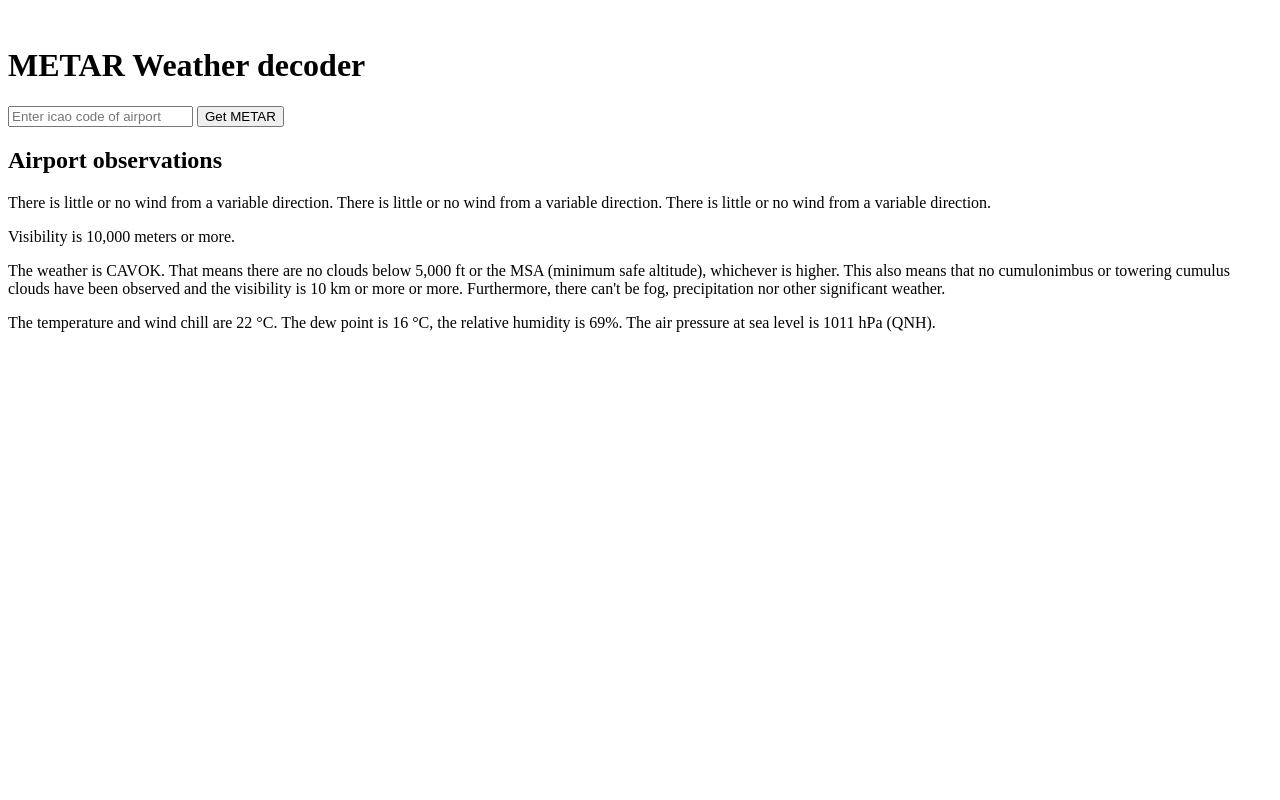
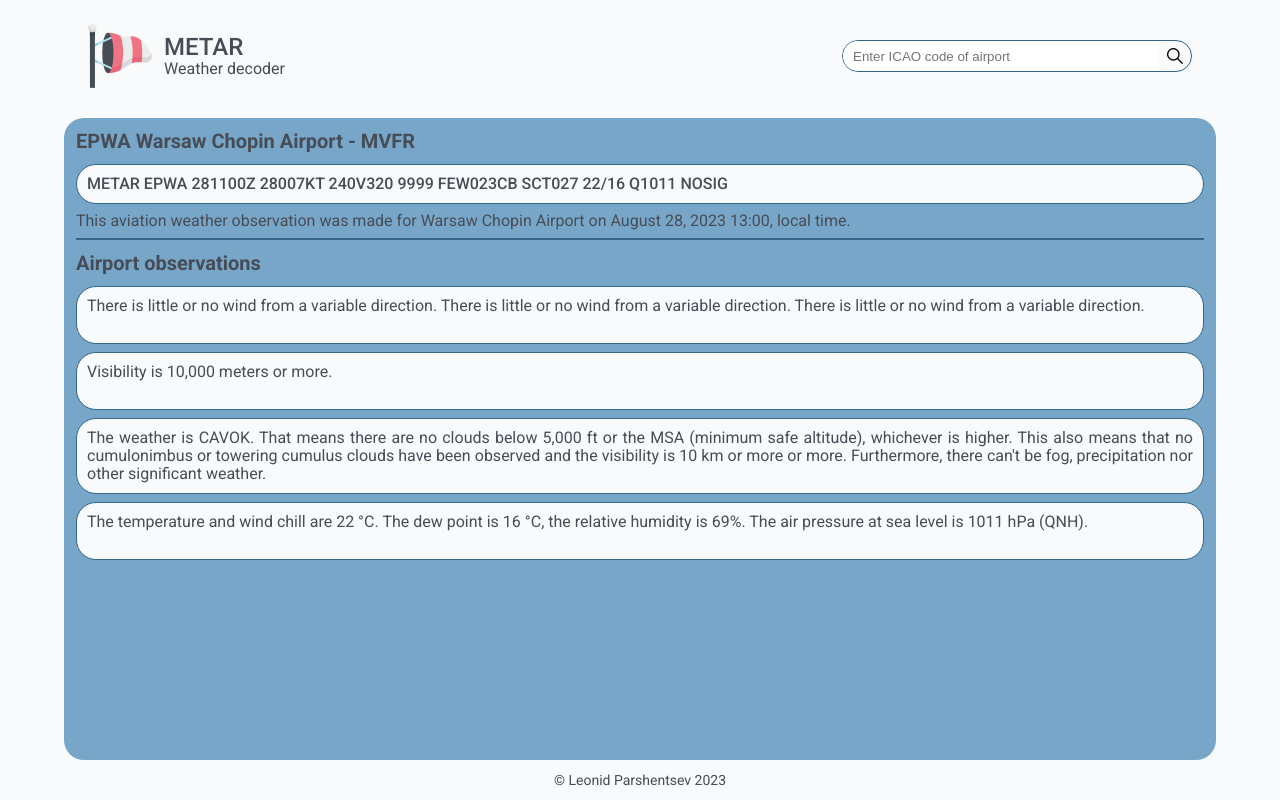
Before and after one commit to leonidparshentsev/Metar_decoder, a plain HTML site: page index.html in a window 1280 px wide. Drawn offline with Linux system fonts and the light colour scheme.

Commit message:
add adaptive layout

```diff
--- a/index.html
+++ b/index.html
@@ -4,42 +4,51 @@
     <meta charset="UTF-8">
     <meta name="viewport" content="width=device-width, initial-scale=1.0">
     <title>METAR weather</title>
+    <link rel="preconnect" href="https://fonts.googleapis.com">
+    <link rel="preconnect" href="https://fonts.gstatic.com" crossorigin>
+    <link href="https://fonts.googleapis.com/css2?family=Roboto:wght@400;500;700&display=swap" rel="stylesheet">
+    <link rel="stylesheet" href="reset.css">
     <link rel="stylesheet" href="style.css">
 </head>
-<body>
-
+<body class="body">
     <header class="header_container">
-        <div class="header__logo">
-            <img src="" alt="" srcset="">
+        <div class="header__logo_container">
+            <div class="header__logo_img">
+                <img class="logo_img img" src="./assets/img/wind-direction.png" alt="Logo image">
+            </div>
+            <div class="header__logo_text dark_font">
+                <h1 class="header__title title">METAR</h1>
+                <p class="header_text text">Weather decoder</p>
+            </div>
         </div>
-        <h1 class="header__title">METAR Weather decoder</h1>
         <form class="header__search" action="">
-            <!-- <label for="icao_code">Enter icao code of airport:</label> -->
-            <input class="input_icao" type="text" name="icao_code" placeholder="Enter icao code of airport" autocomplete="off">
-            <input class="input_button" type="submit" value="Get METAR">
+            <input class="search_input input_icao" type="text" name="icao_code" placeholder="Enter ICAO code of airport" autocomplete="off">
+            <input class="search_input input_button" type="submit" value="">
         </form>
     </header>
-
-    <main class="main__output">
+    <main class="main__output dark_font">
         <div class="output_container">
-            <div class="output__header_container">
-                <h2 class="header__output_title title"></h2>
-                <p class="header__output_text text"></p>
-                <p class="header__output_text text"></p>
+            <div class="output__header_container container">
+                <h2 class="header__output_title output_title title">EPWA Warsaw Chopin Airport - MVFR</h2>
+                <p class="header__output_text output_text text metar dark_font">METAR EPWA 281100Z 28007KT 240V320 9999 FEW023CB SCT027 22/16 Q1011 NOSIG</p>
+                <p class="header__output_text output_text text">This aviation weather observation was made for Warsaw Chopin Airport on August 28, 2023 13:00, local time.</p>
             </div>
-            <div class="output__main_container">
-                <h2 class="main__output_title title">Airport observations</h2>
-                <p class="main__output_text text">There is little or no wind from a variable direction. There is little or no wind from a variable direction. There is little or no wind from a variable direction.
+            <div class="output__main_container container">
+                <h2 class="main__output_title output_title title">Airport observations</h2>
+                <p class="main__output_text output_text text">There is little or no wind from a variable direction. There is little or no wind from a variable direction. There is little or no wind from a variable direction.
                 </p>  <!-- wind block-->
-                <p class="main__output_text text">Visibility is 10,000 meters or more.
+                <p class="main__output_text output_text text">Visibility is 10,000 meters or more.
                 </p> <!-- visibility block-->
-                <p class="main__output_text text">The weather is CAVOK. That means there are no clouds below 5,000 ft or the MSA (minimum safe altitude), whichever is higher. This also means that no cumulonimbus or towering cumulus clouds have been observed and the visibility is 10 km or more or more. Furthermore, there can't be fog, precipitation nor other significant weather.
+                <p class="main__output_text output_text text">The weather is CAVOK. That means there are no clouds below 5,000 ft or the MSA (minimum safe altitude), whichever is higher. This also means that no cumulonimbus or towering cumulus clouds have been observed and the visibility is 10 km or more or more. Furthermore, there can't be fog, precipitation nor other significant weather.
                 </p> <!-- clouds block-->
-                <p class="main__output_text text">The temperature and wind chill are 22 °C. The dew point is 16 °C, the relative humidity is 69%. The air pressure at sea level is 1011 hPa (QNH).
+                <p class="main__output_text output_text text">The temperature and wind chill are 22 °C. The dew point is 16 °C, the relative humidity is 69%. The air pressure at sea level is 1011 hPa (QNH).
                 </p> <!-- conditions block-->
             </div>
         </div>
     </main>
+    <footer class="footer_container">
+        <p class="footer__copyright text dark_font">© Leonid Parshentsev 2023</p>
+    </footer>
     <script src="getMetar.js"></script>
 </body>
 </html>
--- /dev/null
+++ b/reset.css
@@ -0,0 +1,13 @@
+* {
+    box-sizing: border-box;
+    margin: 0;
+    padding: 0;
+    list-style: none;
+    text-decoration: none;
+    border: none;
+    outline: none;
+}
+
+a {
+    color: inherit;
+}
--- a/style.css
+++ b/style.css
@@ -1,3 +1,206 @@
+:root {
+    --header_background: #f8fafb;
+    --main_background: #78A6C8;
+    --main_accent: #326789;
+    --second_accent: #E65C4F;
+    --dark_font: #464d57;
+    --light_font: #ebebeb;
+}
+
+.text {
+    font-family: 'Roboto', sans-serif;
+    font-weight: 400;
+    font-size: 16px;
+    line-height: 18px;
+}
+
+.title {
+    font-family: 'Roboto', sans-serif;
+    font-weight: 700;
+    font-size: 20px;
+    line-height: 22px;
+}
+
+.header__title {
+    font-weight: 500;
+    font-size: 24px;
+    line-height: 26px;
+}
+
+.dark_font {
+    color: var(--dark_font)
+}
+
+.light_font {
+    color: var(--light_font)
+}
+
+.img {
+    height: 100%;
+    width: 100%;
+}
+
+.body {
+    margin: auto;
+    max-width: 1200px;
+    background-color: var(--header_background);
+    display: flex;
+    flex-direction: column;
+    height: 100vh;
+}
+
+/* ---------------HEADER */
+
+.header_container {
+    padding: 24px 48px;
+    margin-bottom: 6px;
+    display: flex;
+    background-color: var(--header_background);
+    align-items: center;
+}
+
+.header__logo_container {
+    display: flex;
+    align-items: center;
+}
+
+.header__logo_img {
+    height: 64px;
+    width: 64px;
+    margin-right: 12px;
+}
+.header__logo_text {
+    display: flex;
+    flex-direction: column;
+    margin-right: 12px;
+}
+.header__search {
+    margin-left: auto;
+    min-width: 350px;
+    height: 32px;
+    display: flex;
+    align-items: center;
+    border: 1px solid var(--main_accent);
+    border-radius: 20px;
+}
+.search_input {
+    height: 100%;
+}
+
+.input_icao {
+    flex: 1 0 180px;
+    padding: 0 10px;
+    border-radius: 20px 0 0 20px;
+}
+
+.input_icao:focus {
+    color: var(--dark_font);
+}
+
+.input_button {
+    flex: 0 0 32px;
+    border-radius: 0 20px 20px 0;
+    background: url(./assets/img/loupe.png);
+    background-size: 16px;
+    background-position: center;
+    background-repeat: no-repeat;
+}
+
+@media (max-width: 767.9px) {
+    .header_container {
+        padding: 6px 12px;
+    }
+    .header__search {
+        min-width: 212px;
+    }
+}
+
+@media (max-width: 479.9px)  {
+    .header_container {
+        padding: 6px 12px;
+        margin-bottom: 6px;
+        display: flex;
+        flex-direction: column;
+        background-color: var(--header_background);
+        align-items: flex-start
+    }
+
+    .header__logo_container {
+        margin-bottom: 12px;
+    }
+
+    .header__search {
+        width: 100%;
+        margin-left: 0;
+    }
+}
+
+/* -------------MAIN OUTPUT */
+
+.main__output {
+    flex: 1 0;
+    border-radius: 20px;
+    padding: 12px;
+    margin: 0 24px 12px;
+    background-color: var(--main_background);
+}
+
 .container {
-    background-color: #f8fafb;
+    display: flex;
+    flex-direction: column;
+    margin-bottom: 12px;
 }
+
+.output_title {
+    margin-bottom: 12px;
+}
+
+.output_text {
+    text-align: justify;
+    margin-bottom: 8px;
+}
+
+.output__header_container {
+    border-bottom: 2px solid var(--main_accent);
+}
+
+.metar {
+    border-radius: 20px;
+    border: 1px solid var(--main_accent);
+    background-color: var(--header_background);
+    padding: 10px;
+    font-weight: 500;
+}
+
+.main__output_text {
+    min-height: 58px;
+    border-radius: 20px;
+    border: 1px solid var(--main_accent);
+    background-color: var(--header_background);
+    padding: 10px;
+}
+/*
+.output__main_container {
+    border-radius: 20px;
+    border: 1px solid var(--main_accent);
+    background-color: var(--header_background);
+    padding: 10px;
+} */
+
+@media (max-width: 767.9px) {
+    .main__output {
+        margin: 0 12px 12px;
+    }
+}
+
+/* --------------FOOTER */
+
+.footer_container {
+    margin: auto;
+    padding: 0 0 12px;
+}
+
+.footer__copyright {
+    font-size: 14px;
+    line-height: 16px;
+}
```
Also changed, not shown: assets/img/loupe.png (added), assets/img/loupe16.png (added), assets/img/wind-direction.png (added), assets/img/wind-direction64.png (added), 4 other files.
